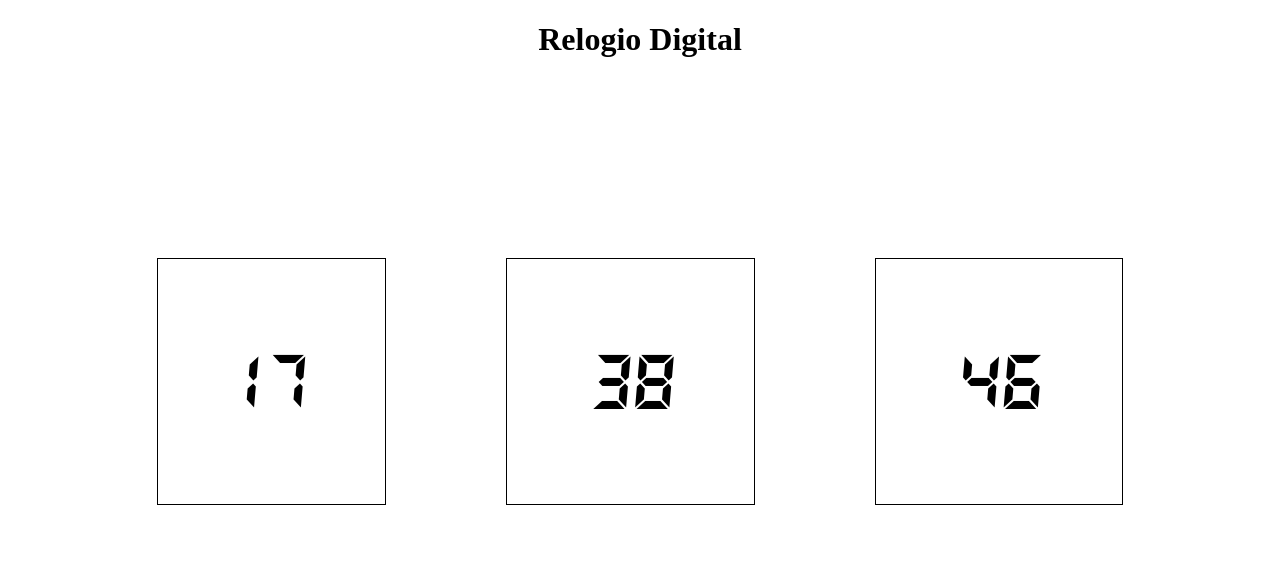
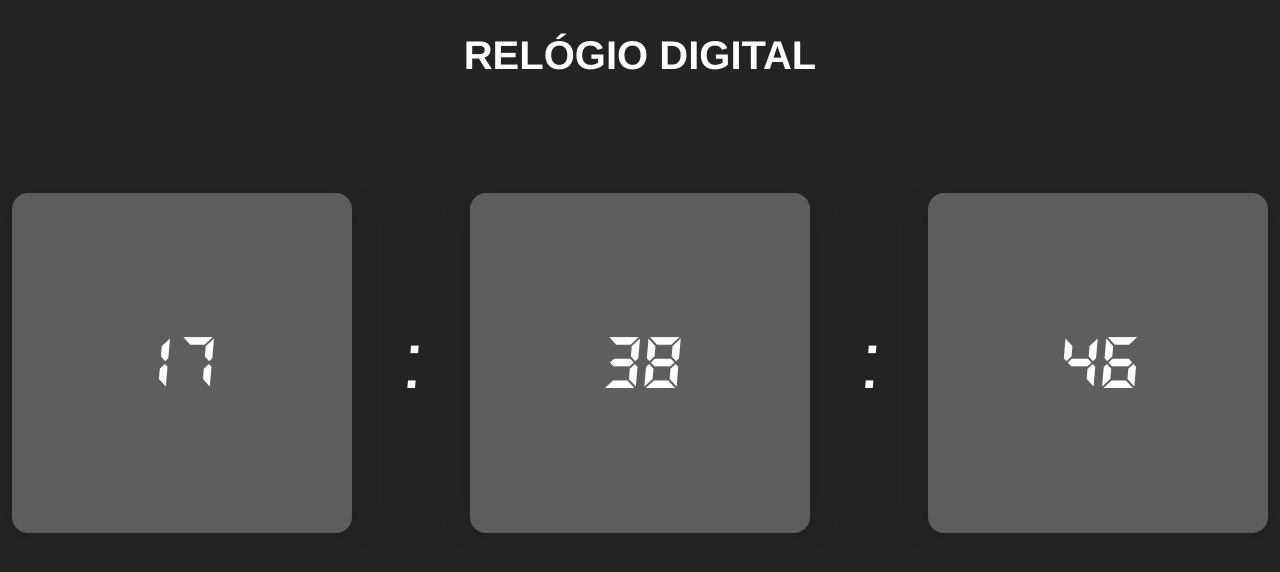
Before and after one commit to joaogabrieldev/projeto-relogio-digital, a plain HTML site: page index.html in a window 1280 px wide. Drawn offline with Linux system fonts and the light colour scheme.

Commit message:
Project Finished - 29/09 - 14:38

```diff
--- a/index.html
+++ b/index.html
@@ -1,78 +1,24 @@
 <!DOCTYPE html>
 <html lang="pt-BR">
-
 <head>
     <meta charset="UTF-8">
     <meta name="viewport" content="width=device-width, initial-scale=1.0">
     <title>Projeto - Relogio Digital</title>
-    <style>
-        @font-face {
-            font-family: "Clock";
-            src: url(src/fonts/DS-DIGIT.TTF);
-        }
-
-        header h1 {
-            text-align: center;
-        }
-
-        .relogio {
-            display: flex;
-            justify-content: center;
-            align-items: center;
-            flex-direction: row;
-
-            font-family: "Clock";
-            font-size: 85px;
-
-            margin-top: 200px;
-            gap: 120px;
-        }
-
-        .bloco {
-            display: flex;
-            border: 1px solid black;
-            padding: 80px;
-
-        }
-    </style>
+    <link rel="stylesheet" href="src/styles/index.css">
 </head>
-
 <body>
     <header>
-        <h1>Relogio Digital</h1>
+        <h1 id="title">RELÓGIO DIGITAL</h1>
     </header>
     <main>
         <div class="relogio">
             <div id="hora" class="bloco"></div>
+            <span> :</span>
             <div id="minuto" class="bloco"></div>
+            <span>:</span>
             <div id="segundo" class="bloco"></div>
         </div>
     </main>
-    <script>
-        const hourIndex = document.getElementById("hora")
-        const minutesIndex = document.getElementById("minuto")
-        const secondsIndex = document.getElementById("segundo");
-
-        function loadClock() {
-            const data = new Date()
-
-            const hour = data.getHours().toString().padStart(2, "0")
-
-            const minutes = data.getMinutes().toString().padStart(2, "0")
-
-            const seconds = data.getSeconds().toString().padStart(2, "0")
-
-            secondsIndex.innerHTML = seconds
-            hourIndex.innerHTML = hour
-            minutesIndex.innerHTML = minutes
-        }
-
-        loadClock()
-
-        setInterval(loadClock, 1000)
-
-
-    </script>
+    <script src="src/scripts/script.js"></script>
 </body>
-
 </html>
--- /dev/null
+++ b/src/scripts/script.js
@@ -0,0 +1,21 @@
+const hourIndex = document.getElementById("hora");
+const minutesIndex = document.getElementById("minuto");
+const secondsIndex = document.getElementById("segundo");
+
+function loadClock() {
+  const data = new Date();
+
+  const hour = data.getHours().toString().padStart(2, "0");
+
+  const minutes = data.getMinutes().toString().padStart(2, "0");
+
+  const seconds = data.getSeconds().toString().padStart(2, "0");
+
+  secondsIndex.innerHTML = seconds;
+  hourIndex.innerHTML = hour;
+  minutesIndex.innerHTML = minutes;
+}
+
+loadClock();
+
+setInterval(loadClock, 1000);
--- a/src/styles/index.css
+++ b/src/styles/index.css
@@ -0,0 +1,74 @@
+@font-face {
+  font-family: "Clock";
+  src: url(../fonts/DS-DIGIT.TTF);
+}
+
+* {
+  user-select: none;
+}
+
+body {
+  background-color: #232323;
+}
+
+header h1 {
+  width: max-content;
+  margin: auto;
+  position: relative;
+  top: 25px;
+  font-size: 40px;
+  text-align: center;
+  font-family: "Franklin Gothic Medium", "Arial Narrow", Arial, sans-serif;
+  color: white;
+}
+
+#title::after {
+  content: "";
+  position: absolute;
+  border: 1px solid #ffffff;
+  background-color: #ffffff;
+  width: 100%;
+  height: 2px;
+  top: 48px;
+  left: 0;
+  transform: scaleX(0) ;
+  transition: transform 0.2s ease-out;
+}
+
+#title:hover::after {
+    transform: scaleX(1);
+}
+
+span {
+  color: white;
+}
+
+.relogio {
+  display: flex;
+  justify-content: center;
+  align-items: center;
+  flex-direction: row;
+
+  font-family: "Clock";
+  font-size: 80px;
+
+  margin-top: 140px;
+  gap: 50px;
+}
+
+.bloco {
+  display: flex;
+  justify-content: center;
+  align-items: center;
+
+  padding: 95px;
+  width: 150px;
+  height: 150px;
+
+  background: rgba(255, 255, 255, 0.27);
+  border-radius: 16px;
+  box-shadow: 0 4px 30px rgba(0, 0, 0, 0.1);
+  backdrop-filter: blur(8.5px);
+  -webkit-backdrop-filter: blur(8.5px);
+  color: white;
+}
```
Also changed, not shown: script.js (deleted, +0 -8 lines).
